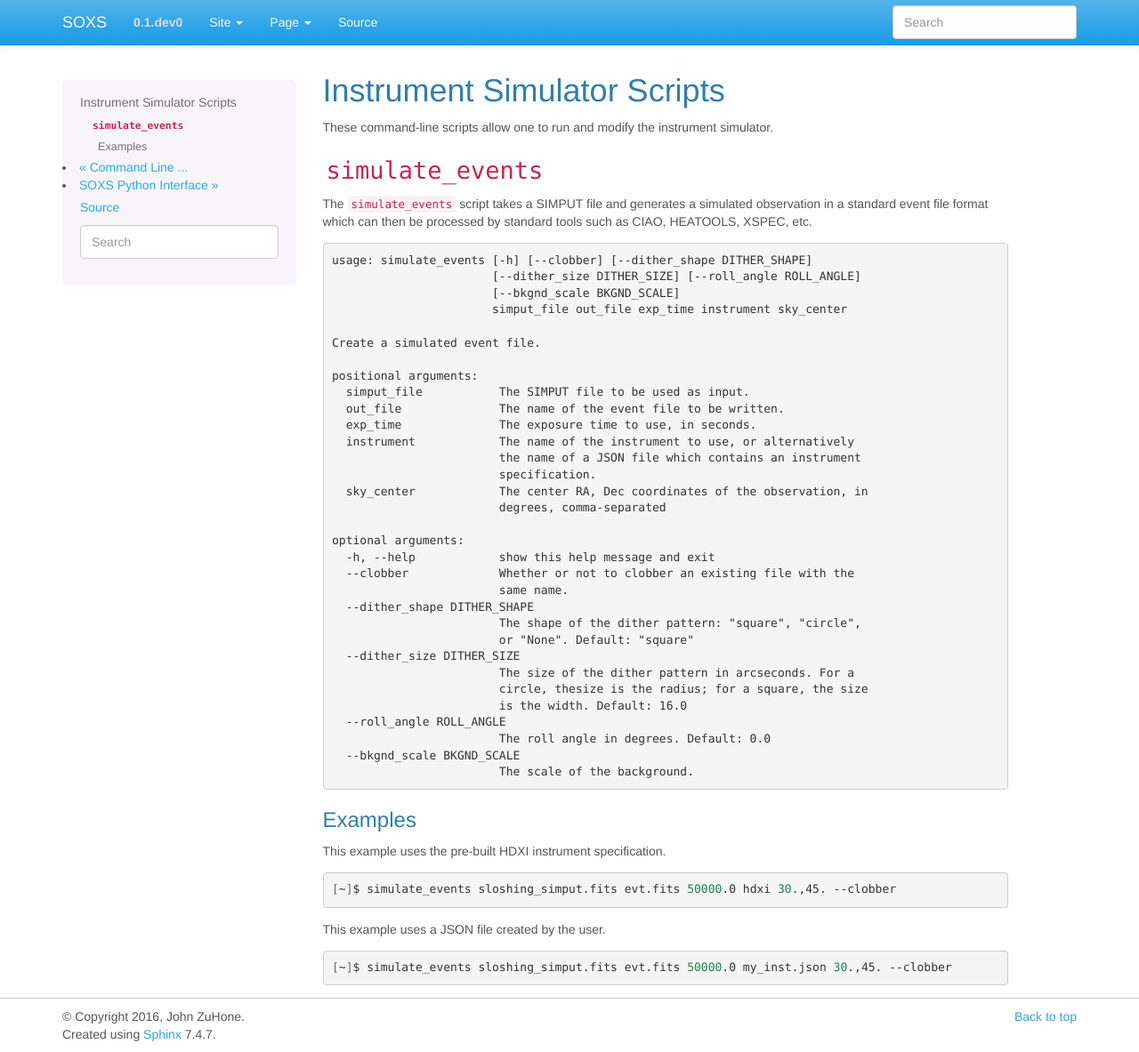
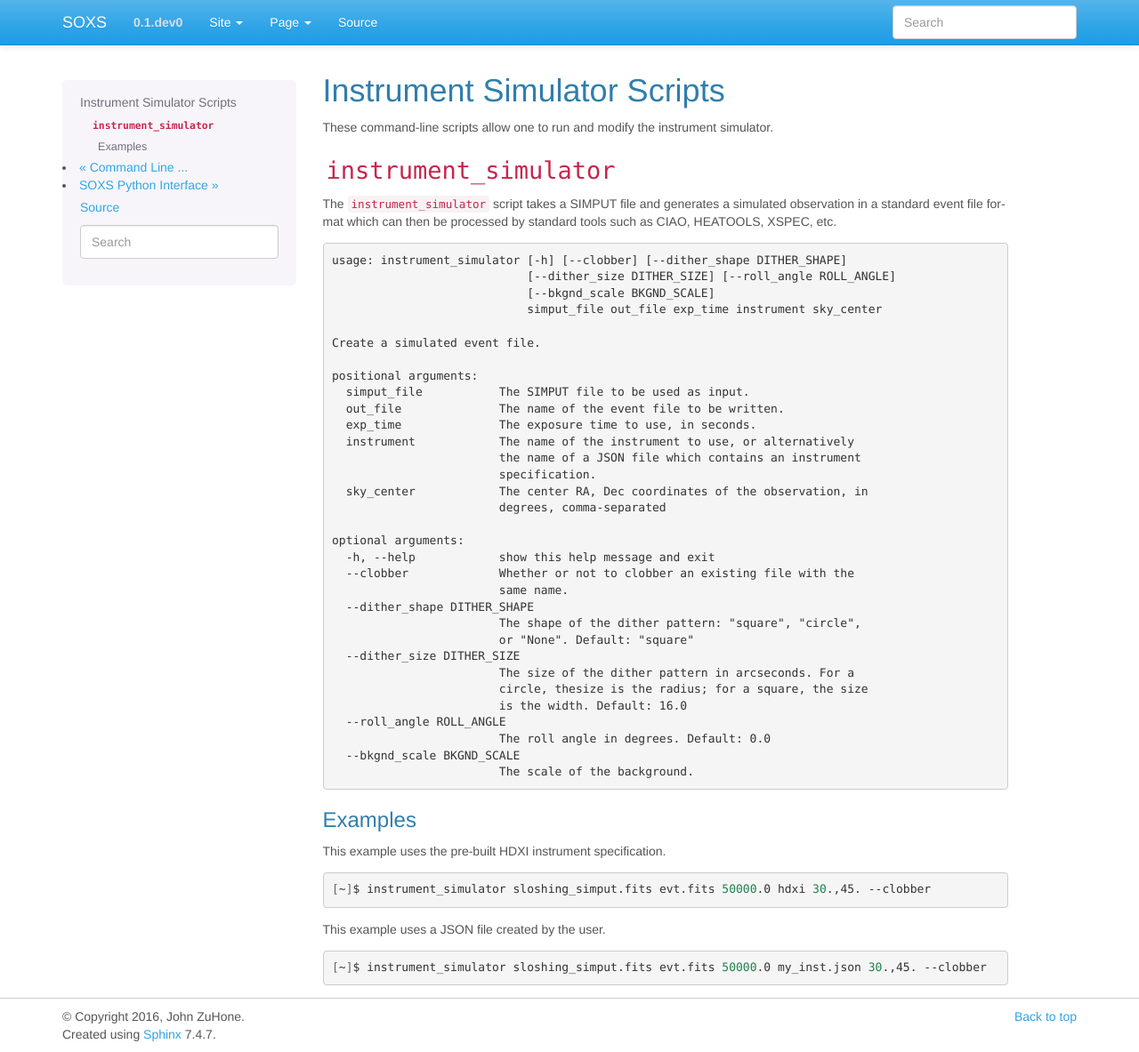
Before and after one commit to lynx-x-ray-observatory/soxs, a Sphinx documentation site: the page built from doc/source/command_line/instrument.rst, in a window 1280 px wide and 1183 px high. Shown: the whole window at 89% size. Built offline with Sphinx 7.4.7, drawn with Linux system fonts in a browser that asks for light colours.

Commit message:
simulate_events --> instrument_simulator

```diff
--- a/doc/source/command_line/instrument.rst
+++ b/doc/source/command_line/instrument.rst
@@ -5,19 +5,19 @@ Instrument Simulator Scripts
 
 These command-line scripts allow one to run and modify the instrument simulator.
 
-``simulate_events``
--------------------
+``instrument_simulator``
+------------------------
 
-The ``simulate_events`` script takes a SIMPUT file and generates a simulated observation
-in a standard event file format which can then be processed by standard tools such as
-CIAO, HEATOOLS, XSPEC, etc.
+The ``instrument_simulator`` script takes a SIMPUT file and generates a simulated observation
+in a standard event file format which can then be processed by standard tools such as CIAO,
+HEATOOLS, XSPEC, etc.
 
 .. code-block:: text
 
-    usage: simulate_events [-h] [--clobber] [--dither_shape DITHER_SHAPE]
-                           [--dither_size DITHER_SIZE] [--roll_angle ROLL_ANGLE]
-                           [--bkgnd_scale BKGND_SCALE]
-                           simput_file out_file exp_time instrument sky_center
+    usage: instrument_simulator [-h] [--clobber] [--dither_shape DITHER_SHAPE]
+                                [--dither_size DITHER_SIZE] [--roll_angle ROLL_ANGLE]
+                                [--bkgnd_scale BKGND_SCALE]
+                                simput_file out_file exp_time instrument sky_center
 
     Create a simulated event file.
 
@@ -54,10 +54,10 @@ This example uses the pre-built HDXI instrument specification.
 
 .. code-block:: bash
 
-    [~]$ simulate_events sloshing_simput.fits evt.fits 50000.0 hdxi 30.,45. --clobber
+    [~]$ instrument_simulator sloshing_simput.fits evt.fits 50000.0 hdxi 30.,45. --clobber
 
 This example uses a JSON file created by the user.
 
 .. code-block:: bash
 
-    [~]$ simulate_events sloshing_simput.fits evt.fits 50000.0 my_inst.json 30.,45. --clobber
+    [~]$ instrument_simulator sloshing_simput.fits evt.fits 50000.0 my_inst.json 30.,45. --clobber
--- a/soxs/__init__.py
+++ b/soxs/__init__.py
@@ -12,7 +12,7 @@ from soxs.instrument import \
     add_instrument_to_registry, \
     show_instrument_registry, \
     write_instrument_json, \
-    simulate_events
+    instrument_simulator
 
 from soxs.background import \
     make_astrophysical_background, \
```
Also changed, not shown: doc/source/overview.rst (+6 -6 lines), doc/source/python/instrument.rst (+7 -7 lines), 3 other files.
